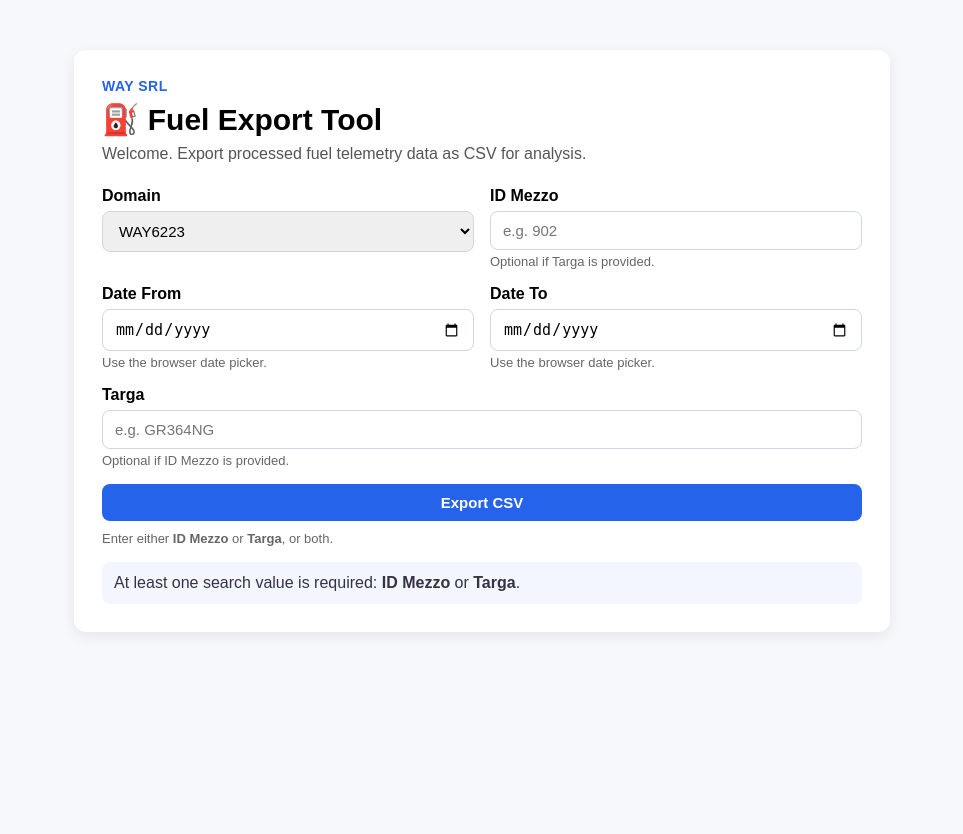
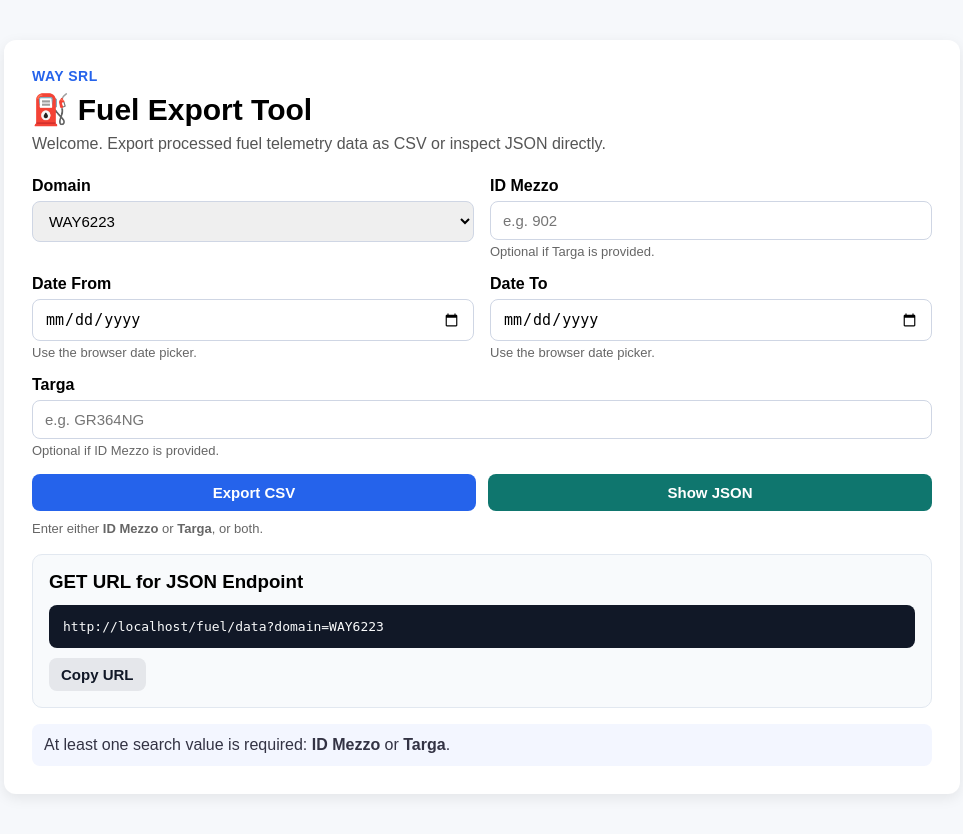
Before and after one commit to Sahil-Singh99/fuel-service, a FastAPI app: page / in a window 1280 px wide. Shown: the whole page, without its empty margins (158-1121 px from the left). Before the commit the page ends 633 px from the top, so only its background shows below. Run offline with FastAPI, Linux system fonts and the light colour scheme.

Commit message:
Two endpoint/one ui / DONE / rules left

```diff
--- a/templates/index.html
+++ b/templates/index.html
@@ -13,8 +13,8 @@
         }
 
         .container {
-            max-width: 760px;
-            margin: 50px auto;
+            max-width: 900px;
+            margin: 40px auto;
             background: white;
             padding: 28px;
             border-radius: 12px;
@@ -56,7 +56,7 @@
             font-weight: bold;
         }
 
-        input, select, button {
+        input, select, button, textarea {
             width: 100%;
             padding: 10px 12px;
             font-size: 15px;
@@ -66,20 +66,38 @@
         }
 
         button {
-            background: #2563eb;
-            color: white;
             border: none;
             cursor: pointer;
             font-weight: bold;
         }
 
-        button:hover {
+        .btn-primary {
+            background: #2563eb;
+            color: white;
+        }
+
+        .btn-primary:hover {
             background: #1e4fd1;
+        }
+
+        .btn-secondary {
+            background: #0f766e;
+            color: white;
+        }
+
+        .btn-secondary:hover {
+            background: #0d5f59;
         }
 
         button:disabled {
             background: #94a3b8;
             cursor: not-allowed;
+        }
+
+        .button-row {
+            display: grid;
+            grid-template-columns: 1fr 1fr;
+            gap: 12px;
         }
 
         .hint {
@@ -129,8 +147,7 @@
             font-weight: bold;
         }
 
-        .summary-box {
-            display: none;
+        .summary-box, .json-box, .url-box {
             margin-top: 18px;
             padding: 16px;
             background: #f8fafc;
@@ -138,7 +155,11 @@
             border-radius: 10px;
         }
 
-        .summary-box h3 {
+        .summary-box, .json-box {
+            display: none;
+        }
+
+        .summary-box h3, .json-box h3, .url-box h3 {
             margin-top: 0;
             margin-bottom: 12px;
         }
@@ -168,6 +189,35 @@
             color: #111827;
         }
 
+        pre {
+            margin: 0;
+            white-space: pre-wrap;
+            word-break: break-word;
+            background: #111827;
+            color: #f9fafb;
+            padding: 14px;
+            border-radius: 8px;
+            overflow-x: auto;
+        }
+
+        .small-actions {
+            margin-top: 10px;
+            display: flex;
+            gap: 10px;
+            flex-wrap: wrap;
+        }
+
+        .small-btn {
+            width: auto;
+            padding: 8px 12px;
+            background: #e5e7eb;
+            color: #111827;
+        }
+
+        .small-btn:hover {
+            background: #d1d5db;
+        }
+
         .success-note {
             margin-top: 10px;
             font-size: 13px;
@@ -176,7 +226,8 @@
 
         @media (max-width: 700px) {
             .grid,
-            .summary-grid {
+            .summary-grid,
+            .button-row {
                 grid-template-columns: 1fr;
             }
         }
@@ -187,7 +238,7 @@
         <div class="brand">WAY SRL</div>
         <h1>⛽ Fuel Export Tool</h1>
         <div class="subtitle">
-            Welcome. Export processed fuel telemetry data as CSV for analysis.
+            Welcome. Export processed fuel telemetry data as CSV or inspect JSON directly.
         </div>
 
         <div id="errorBox" class="error-box"></div>
@@ -230,13 +281,24 @@
                 </div>
 
                 <div class="full">
-                    <button type="submit" id="submitBtn">Export CSV</button>
+                    <div class="button-row">
+                        <button type="button" id="csvBtn" class="btn-primary">Export CSV</button>
+                        <button type="button" id="jsonBtn" class="btn-secondary">Show JSON</button>
+                    </div>
                     <div class="success-note">
                         Enter either <strong>ID Mezzo</strong> or <strong>Targa</strong>, or both.
                     </div>
                 </div>
             </div>
         </form>
+
+        <div id="urlBox" class="url-box">
+            <h3>GET URL for JSON Endpoint</h3>
+            <pre id="getUrlPreview"></pre>
+            <div class="small-actions">
+                <button type="button" id="copyUrlBtn" class="small-btn">Copy URL</button>
+            </div>
+        </div>
 
         <div id="summaryBox" class="summary-box">
             <h3>Last Export Summary</h3>
@@ -268,18 +330,38 @@
             </div>
         </div>
 
+        <div id="jsonBox" class="json-box">
+            <h3>JSON Result</h3>
+            <pre id="jsonResult"></pre>
+            <div class="small-actions">
+                <button type="button" id="copyJsonBtn" class="small-btn">Copy JSON</button>
+            </div>
+        </div>
+
         <div class="note">
             At least one search value is required: <strong>ID Mezzo</strong> or <strong>Targa</strong>.
         </div>
     </div>
 
     <script>
-        const form = document.getElementById("fuelForm");
         const errorBox = document.getElementById("errorBox");
         const infoBox = document.getElementById("infoBox");
         const successBox = document.getElementById("successBox");
-        const submitBtn = document.getElementById("submitBtn");
+        const csvBtn = document.getElementById("csvBtn");
+        const jsonBtn = document.getElementById("jsonBtn");
         const summaryBox = document.getElementById("summaryBox");
+        const urlBox = document.getElementById("urlBox");
+        const jsonBox = document.getElementById("jsonBox");
+        const getUrlPreview = document.getElementById("getUrlPreview");
+        const jsonResult = document.getElementById("jsonResult");
+        const copyUrlBtn = document.getElementById("copyUrlBtn");
+        const copyJsonBtn = document.getElementById("copyJsonBtn");
+
+        const domainEl = document.getElementById("domain");
+        const idMezzoEl = document.getElementById("idMezzo");
+        const dateFromEl = document.getElementById("dateFrom");
+        const dateToEl = document.getElementById("dateTo");
+        const targaEl = document.getElementById("targa");
 
         function showError(message) {
             infoBox.style.display = "none";
@@ -313,11 +395,11 @@
 
         function saveLastValues() {
             const values = {
-                domain: document.getElementById("domain").value,
-                idMezzo: document.getElementById("idMezzo").value,
-                dateFrom: document.getElementById("dateFrom").value,
-                dateTo: document.getElementById("dateTo").value,
-                targa: document.getElementById("targa").value
+                domain: domainEl.value,
+                idMezzo: idMezzoEl.value,
+                dateFrom: dateFromEl.value,
+                dateTo: dateToEl.value,
+                targa: targaEl.value
             };
             localStorage.setItem("fuelExportLastValues", JSON.stringify(values));
         }
@@ -328,14 +410,57 @@
 
             try {
                 const values = JSON.parse(saved);
-                if (values.domain) document.getElementById("domain").value = values.domain;
-                if (values.idMezzo) document.getElementById("idMezzo").value = values.idMezzo;
-                if (values.dateFrom) document.getElementById("dateFrom").value = values.dateFrom;
-                if (values.dateTo) document.getElementById("dateTo").value = values.dateTo;
-                if (values.targa) document.getElementById("targa").value = values.targa;
+                if (values.domain) domainEl.value = values.domain;
+                if (values.idMezzo) idMezzoEl.value = values.idMezzo;
+                if (values.dateFrom) dateFromEl.value = values.dateFrom;
+                if (values.dateTo) dateToEl.value = values.dateTo;
+                if (values.targa) targaEl.value = values.targa;
             } catch {
                 console.log("Could not load saved values.");
             }
+        }
+
+        function getFormValues() {
+            return {
+                domain: domainEl.value.trim(),
+                idMezzo: idMezzoEl.value.trim(),
+                dateFrom: dateFromEl.value,
+                dateTo: dateToEl.value,
+                targa: targaEl.value.trim()
+            };
+        }
+
+        function validateForm(values) {
+            if (!values.idMezzo && !values.targa) {
+                return "Please provide at least one of: ID Mezzo or Targa.";
+            }
+            if (!values.dateFrom || !values.dateTo) {
+                return "Please select both Date From and Date To.";
+            }
+            if (values.dateFrom > values.dateTo) {
+                return "Date From cannot be later than Date To.";
+            }
+            return null;
+        }
+
+        function buildParams(values) {
+            const params = new URLSearchParams();
+            params.append("domain", values.domain);
+
+            if (values.dateFrom) params.append("dateFrom", values.dateFrom);
+            if (values.dateTo) params.append("dateTo", values.dateTo);
+            if (values.idMezzo) params.append("idMezzo", values.idMezzo);
+            if (values.targa) params.append("targa", values.targa);
+
+            return params;
+        }
+
+        function updateGetUrlPreview() {
+            const values = getFormValues();
+            const params = buildParams(values);
+            const url = `${window.location.origin}/fuel/data?${params.toString()}`;
+            getUrlPreview.textContent = url;
+            urlBox.style.display = "block";
         }
 
         function updateSummary(headers) {
@@ -348,52 +473,51 @@
             summaryBox.style.display = "block";
         }
 
+        async function copyText(text, successMessage) {
+            try {
+                await navigator.clipboard.writeText(text);
+                showSuccess(successMessage);
+            } catch {
+                showError("Could not copy to clipboard.");
+            }
+        }
+
         loadLastValues();
+        updateGetUrlPreview();
 
-        form.addEventListener("submit", async function (event) {
-            event.preventDefault();
+        [domainEl, idMezzoEl, dateFromEl, dateToEl, targaEl].forEach(el => {
+            el.addEventListener("input", updateGetUrlPreview);
+            el.addEventListener("change", updateGetUrlPreview);
+        });
+
+        copyUrlBtn.addEventListener("click", () => {
+            copyText(getUrlPreview.textContent, "GET URL copied.");
+        });
+
+        copyJsonBtn.addEventListener("click", () => {
+            copyText(jsonResult.textContent, "JSON copied.");
+        });
+
+        csvBtn.addEventListener("click", async function () {
             clearMessages();
 
-            const domain = document.getElementById("domain").value.trim();
-            const idMezzo = document.getElementById("idMezzo").value.trim();
-            const dateFrom = document.getElementById("dateFrom").value;
-            const dateTo = document.getElementById("dateTo").value;
-            const targa = document.getElementById("targa").value.trim();
-
-            if (!idMezzo && !targa) {
-                showError("Please provide at least one of: ID Mezzo or Targa.");
-                return;
-            }
-
-            if (!dateFrom || !dateTo) {
-                showError("Please select both Date From and Date To.");
-                return;
-            }
-
-            if (dateFrom > dateTo) {
-                showError("Date From cannot be later than Date To.");
+            const values = getFormValues();
+            const validationError = validateForm(values);
+            if (validationError) {
+                showError(validationError);
                 return;
             }
 
             saveLastValues();
+            updateGetUrlPreview();
 
-            const params = new URLSearchParams();
-            params.append("domain", domain);
-            params.append("dateFrom", dateFrom);
-            params.append("dateTo", dateTo);
-
-            if (idMezzo) {
-                params.append("idMezzo", idMezzo);
-            }
-
-            if (targa) {
-                params.append("targa", targa);
-            }
+            const params = buildParams(values);
 
             try {
-                submitBtn.disabled = true;
-                submitBtn.textContent = "Processing...";
-                showInfo("Request sent. Please wait while the CSV is being prepared...");
+                csvBtn.disabled = true;
+                jsonBtn.disabled = true;
+                csvBtn.textContent = "Processing...";
+                showInfo("Preparing CSV export...");
 
                 const response = await fetch(`/fuel/export?${params.toString()}`);
 
@@ -401,12 +525,8 @@
                     let errorMessage = "Request failed.";
                     try {
                         const errorData = await response.json();
-                        if (errorData.detail) {
-                            errorMessage = errorData.detail;
-                        }
-                    } catch {
-                        errorMessage = `Request failed with status ${response.status}.`;
-                    }
+                        if (errorData.detail) errorMessage = errorData.detail;
+                    } catch {}
                     showError(errorMessage);
                     return;
                 }
@@ -431,11 +551,59 @@
                 window.URL.revokeObjectURL(url);
 
                 showSuccess(`Success. CSV downloaded as ${filename}`);
-            } catch (error) {
+            } catch {
                 showError("Unexpected error while contacting the server.");
             } finally {
-                submitBtn.disabled = false;
-                submitBtn.textContent = "Export CSV";
+                csvBtn.disabled = false;
+                jsonBtn.disabled = false;
+                csvBtn.textContent = "Export CSV";
+            }
+        });
+
+        jsonBtn.addEventListener("click", async function () {
+            clearMessages();
+
+            const values = getFormValues();
+            const validationError = validateForm(values);
+            if (validationError) {
+                showError(validationError);
+                return;
+            }
+
+            saveLastValues();
+            updateGetUrlPreview();
+
+            const params = buildParams(values);
+
+            try {
+                csvBtn.disabled = true;
+                jsonBtn.disabled = true;
+                jsonBtn.textContent = "Loading...";
+                showInfo("Fetching JSON data...");
+
+                const response = await fetch(`/fuel/data?${params.toString()}`);
+
+                if (!response.ok) {
+                    let errorMessage = "Request failed.";
+                    try {
+                        const errorData = await response.json();
+                        if (errorData.detail) errorMessage = errorData.detail;
+                    } catch {}
+                    showError(errorMessage);
+                    return;
+                }
+
+                const data = await response.json();
+                jsonResult.textContent = JSON.stringify(data, null, 2);
+                jsonBox.style.display = "block";
+
+                showSuccess(`Success. JSON loaded with ${data.length} row(s).`);
+            } catch {
+                showError("Unexpected error while contacting the server.");
+            } finally {
+                csvBtn.disabled = false;
+                jsonBtn.disabled = false;
+                jsonBtn.textContent = "Show JSON";
             }
         });
     </script>
```
